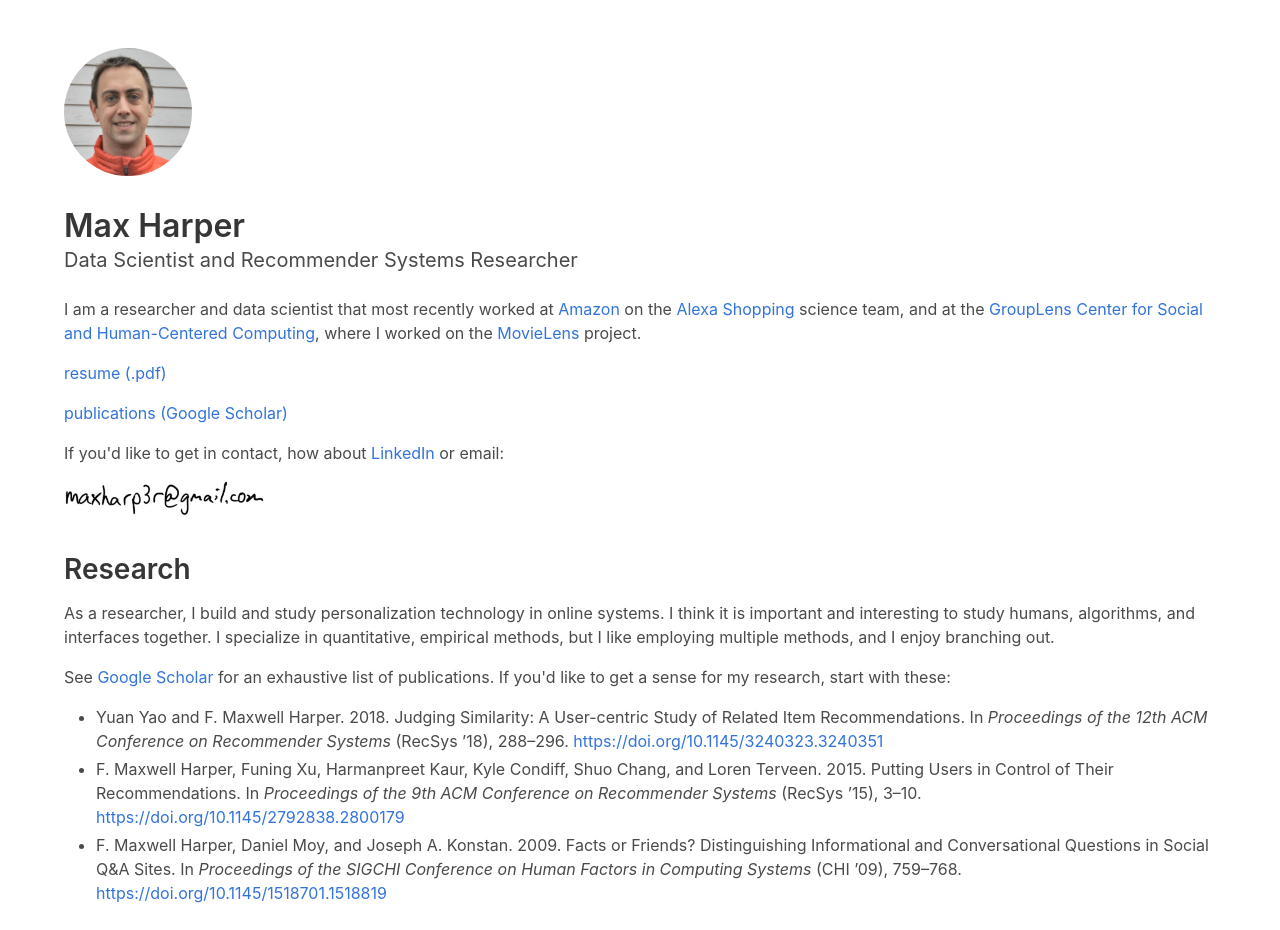
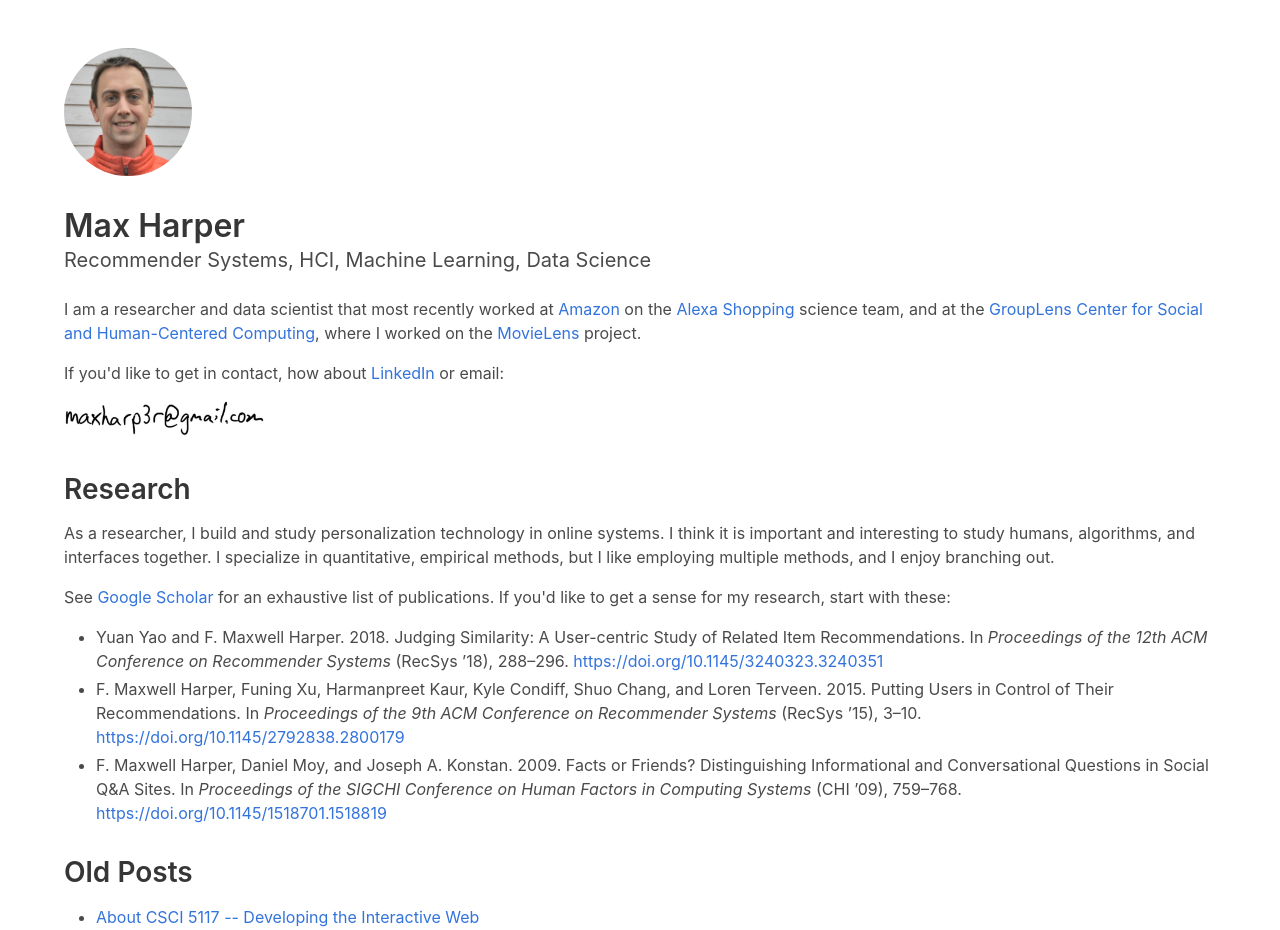
Before and after one commit to maxharp3r/maxharp3r.github.io, an Eleventy site: page src/index.md in a window 1280 px wide. Shown: the top 930 px of the page. Built offline with nearby package versions, Linux system fonts and the light colour scheme; Eleventy itself is replaced by a stand-in of ours; files that its build step writes are made by us from their sources.

Commit message:
update header

```diff
--- a/src/_includes/base.njk
+++ b/src/_includes/base.njk
@@ -8,7 +8,7 @@ title: Max Harper
 <head>
     <meta charset="utf-8">
     <meta name="viewport" content="width=device-width, initial-scale=1">
-    <meta name="Description" content="Max Harper, Data Scientist and Recommender Systems Researcher">
+    <meta name="Description" content="Max Harper | Recommender Systems, HCI, Machine Learning, Data Science">
 
     <title>{{ title }}</title>
 
--- a/src/_includes/main.njk
+++ b/src/_includes/main.njk
@@ -9,7 +9,7 @@ layout: base.njk
         </figure>
 
         <h1 class="title">Max Harper</h1>
-        <h2 class="subtitle">Data Scientist and Recommender Systems Researcher</h2>
+        <h2 class="subtitle">Recommender Systems, HCI, Machine Learning, Data Science</h2>
 
         <div class="content">
             {{ content | safe }}
--- a/src/index.md
+++ b/src/index.md
@@ -8,9 +8,9 @@
 at the [GroupLens Center for Social and Human-Centered Computing](http://grouplens.org),
 where I worked on the [MovieLens](http://movielens.org) project.
 
-[resume (.pdf)](/static/harper-resume.pdf)
+<!-- [resume (.pdf)](/static/harper-resume.pdf) -->
 
-[publications (Google Scholar)](https://scholar.google.com/citations?user=y9kaCjcAAAAJ&hl=en&oi=sra)
+<!-- [publications (Google Scholar)](https://scholar.google.com/citations?user=y9kaCjcAAAAJ&hl=en&oi=sra) -->
 
 If you'd like to get in contact, how about
 [LinkedIn](https://www.linkedin.com/in/maxharper)
```
Also changed, not shown: docs/index.html (+4 -4 lines), docs/posts/5117-overview/index.html (+1 -1 lines), docs/posts/movielens-datasets/index.html (+1 -1 lines), docs/posts/proxying-to-mlab/index.html (+1 -1 lines), docs/posts/putting-users-in-control/index.html (+1 -1 lines).
